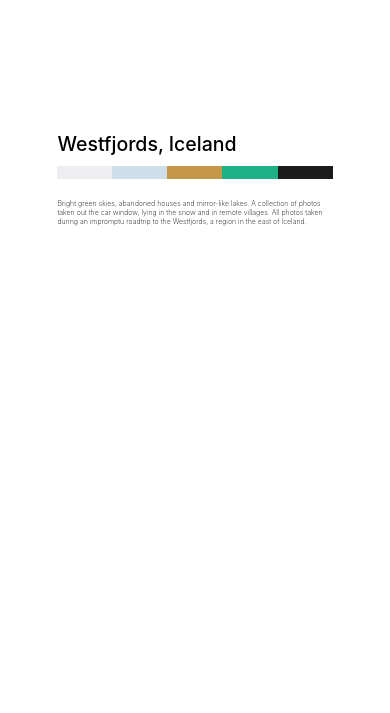
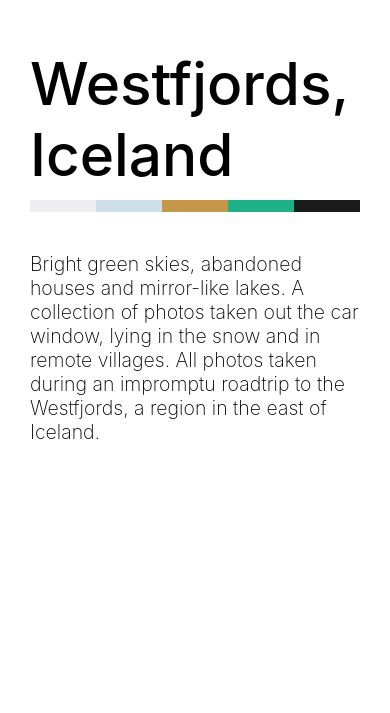
Before and after one commit to nickrm97/photography-portfolio, a React (Create React App) app: page / in a window 390 px wide. Shown: the part 131-844 px from the top of the page. Built offline with nearby package versions, Linux system fonts and the light colour scheme.

Commit message:
Mobile styling using media sizing

```diff
--- a/src/index.css
+++ b/src/index.css
@@ -13,29 +13,54 @@
 }
 
 .container {
-  margin: 5px 8%;
   display: flex;
   flex-direction: column;
   justify-content: center;
 }
 
-/* THEMES */
+/* mobile screens */
+@media only screen and (max-width: 767px) {
+  .container {
+    margin: 5px 4%;
+  }
+  .theme-title {
+    font-size: 15vw;
+  }
+  .theme-description {
+    font-size: 5vw;
+    padding-top: 20px;
+  }
+  .theme-text {
+    margin-top: 20vh;
+  }
+}
+
+/* computer screens */
+@media only screen and (min-width: 768px) {
+  .container {
+    margin: 5px 8%;
+  }
+  .theme-title {
+    font-size: 5vw;
+  }
+  .theme-description {
+    font-size: 1.8vw;
+  }
+  .theme-text {
+    margin-top: 30vh;
+  }
+}
+
 .theme-container {
   height: 100vh;
 }
 
-.theme-text {
-  margin-top: 30vh;
-}
-
 .theme-title {
-  font-size: 5vw;
   font-weight: 500;
   margin: 10px 0;
 }
 
 .theme-description {
-  font-size: 1.8vw;
   margin: 20px 0;
 }
 
```
